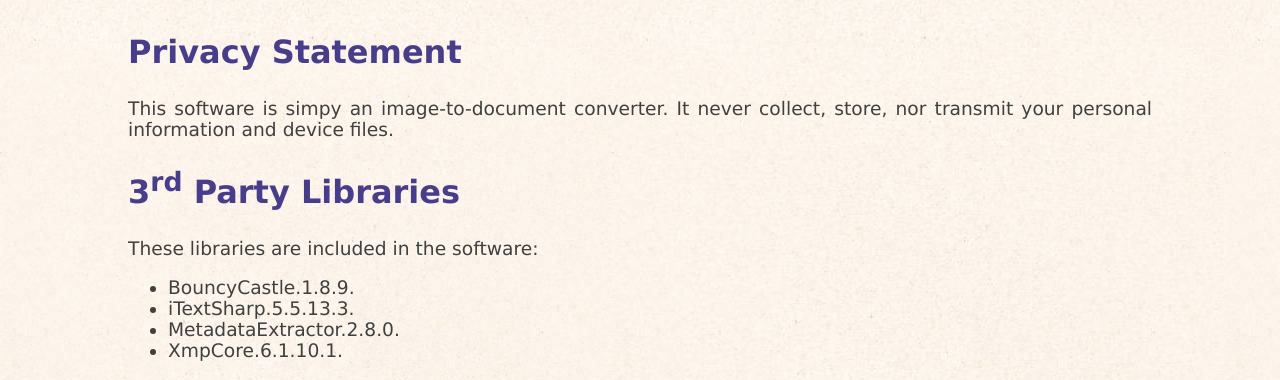
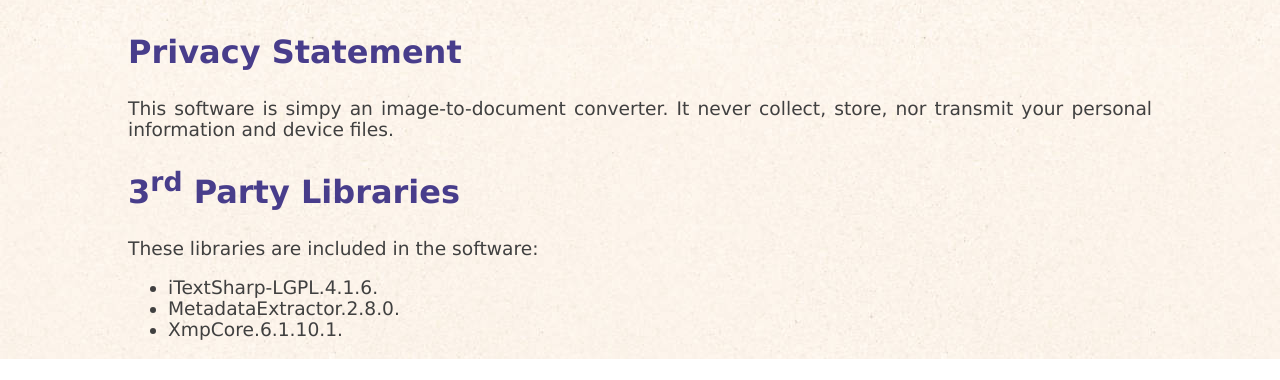
Before and after one commit to shukaiyangtw/shukaiyangtw.github.io, a plain HTML site: page Imgs2Pdf/index_en.htm in a window 1280 px wide. Shown: the part 870-1250 px from the top of the page. After the commit the page ends 1229 px from the top, so only its background shows below. Drawn offline with Linux system fonts and the light colour scheme.

Commit message:
Add files via upload

```diff
--- a/Imgs2Pdf/index_en.htm
+++ b/Imgs2Pdf/index_en.htm
@@ -77,8 +77,7 @@
         <p>These libraries are included in the software:</p>
 
         <ul>
-            <li>BouncyCastle.1.8.9.</li>
-            <li>iTextSharp.5.5.13.3.</li>
+            <li>iTextSharp-LGPL.4.1.6.</li>
             <li>MetadataExtractor.2.8.0.</li>
             <li>XmpCore.6.1.10.1.</li>
         </ul>
```
Also changed, not shown: Imgs2Pdf/index_zh.htm (+1 -2 lines).
